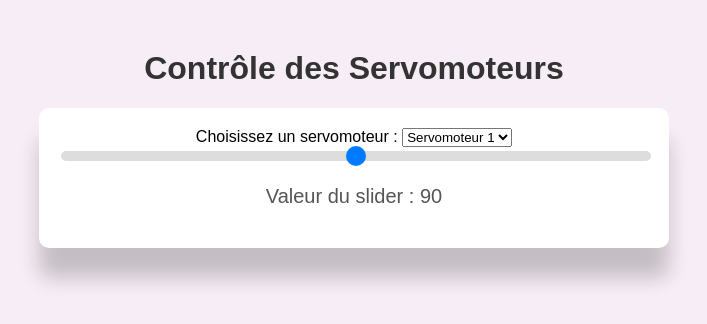
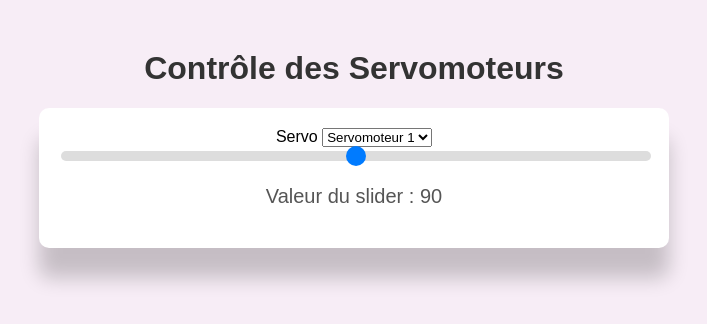
Before and after one commit to Noahnanas/Walle, a Flask app: page / in a window 1280 px wide. Shown: the top 324 px of the page, without its empty margins (286-993 px from the left). Run offline with Flask 3, Linux system fonts and the light colour scheme.

Commit message:
up index

```diff
--- a/serveur_web/templates/index.html
+++ b/serveur_web/templates/index.html
@@ -3,23 +3,21 @@
 <head>
     <meta charset="UTF-8">
     <meta name="viewport" content="width=device-width, initial-scale=1.0">
-    <title>Slider Flask</title>
+    <title>Wall-e</title>
     <link rel="stylesheet" href="{{ url_for('static', filename='style.css') }}">
 </head>
 <body>
     <h1>Contrôle des Servomoteurs</h1>
 
     <div class="slider-container">
-        <!-- Sélection du servomoteur -->
-        <label for="servo">Choisissez un servomoteur :</label>
+        <label for="servo">Servo</label>
         <select id="servo">
             <option value="servo1">Servomoteur 1</option>
             <option value="servo2">Servomoteur 2</option>
             <option value="servo3">Servomoteur 3</option>
         </select>
 
-        <!-- Slider pour contrôler l'angle -->
-        <input type="range" id="slider" min="0" max="180" value="90">
+        <input type="range" id="slider" min="0" max="100" value="50">
         <p>Valeur du slider : <span id="slider-value">90</span></p>
     </div>
 
@@ -29,12 +27,11 @@
         let servoSelect = document.getElementById("servo");
 
         function sendData() {
-            let selectedServo = servoSelect.value; // Récupère le servomoteur sélectionné
-            let angle = slider.value; // Récupère la valeur du slider
+            let selectedServo = servoSelect.value;
+            let angle = slider.value;
 
-            sliderValue.textContent = angle; // Met à jour l'affichage
+            sliderValue.textContent = angle;
 
-            // Envoi au serveur Flask
             fetch('/servo', {
                 method: 'POST',
                 headers: {
@@ -44,7 +41,6 @@
             }).then(response => console.log("Valeur envoyée :", selectedServo, angle));
         }
 
-        // Appeler sendData() quand on change la valeur du slider ou la sélection du servo
         slider.oninput = sendData;
         servoSelect.onchange = sendData;
     </script>
```
